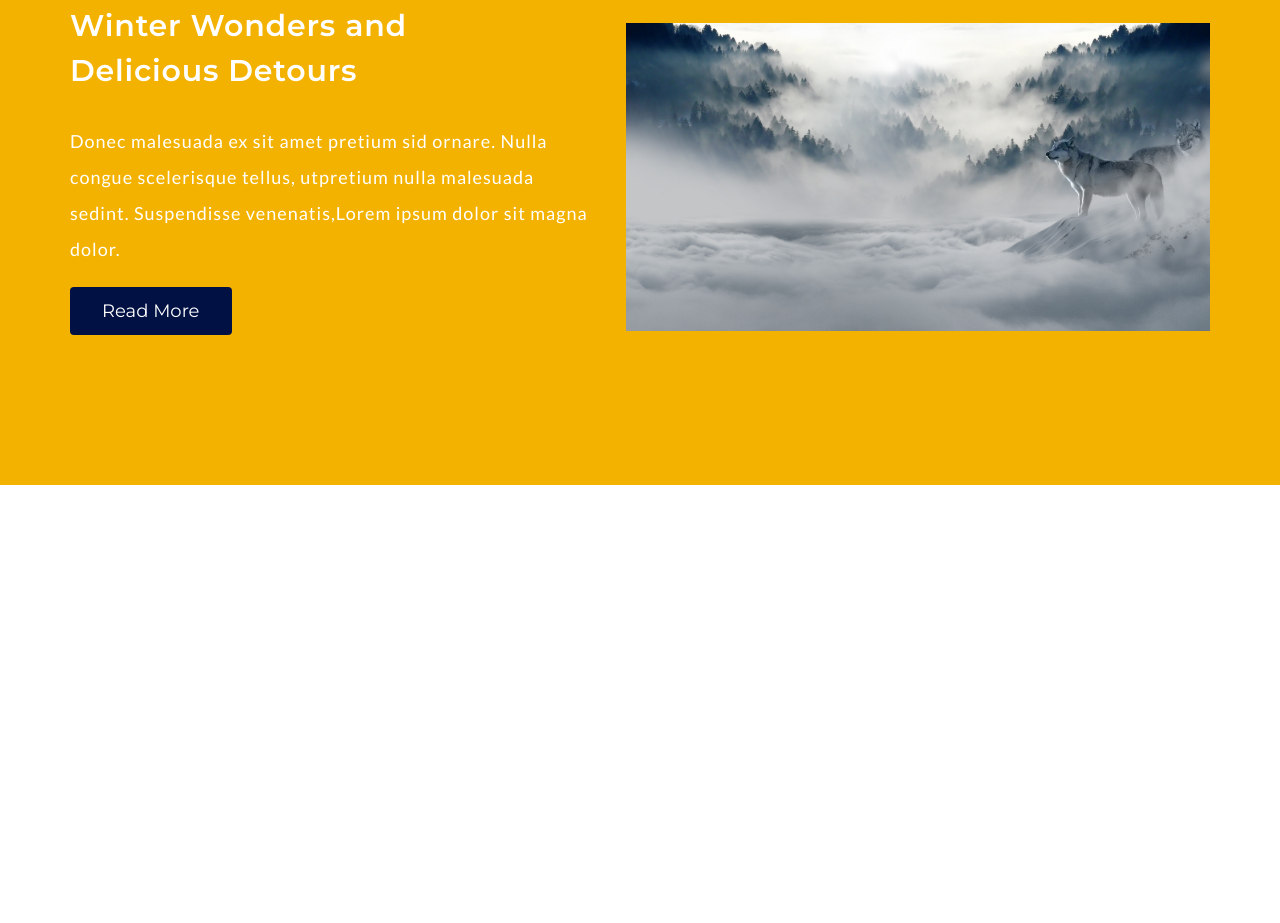
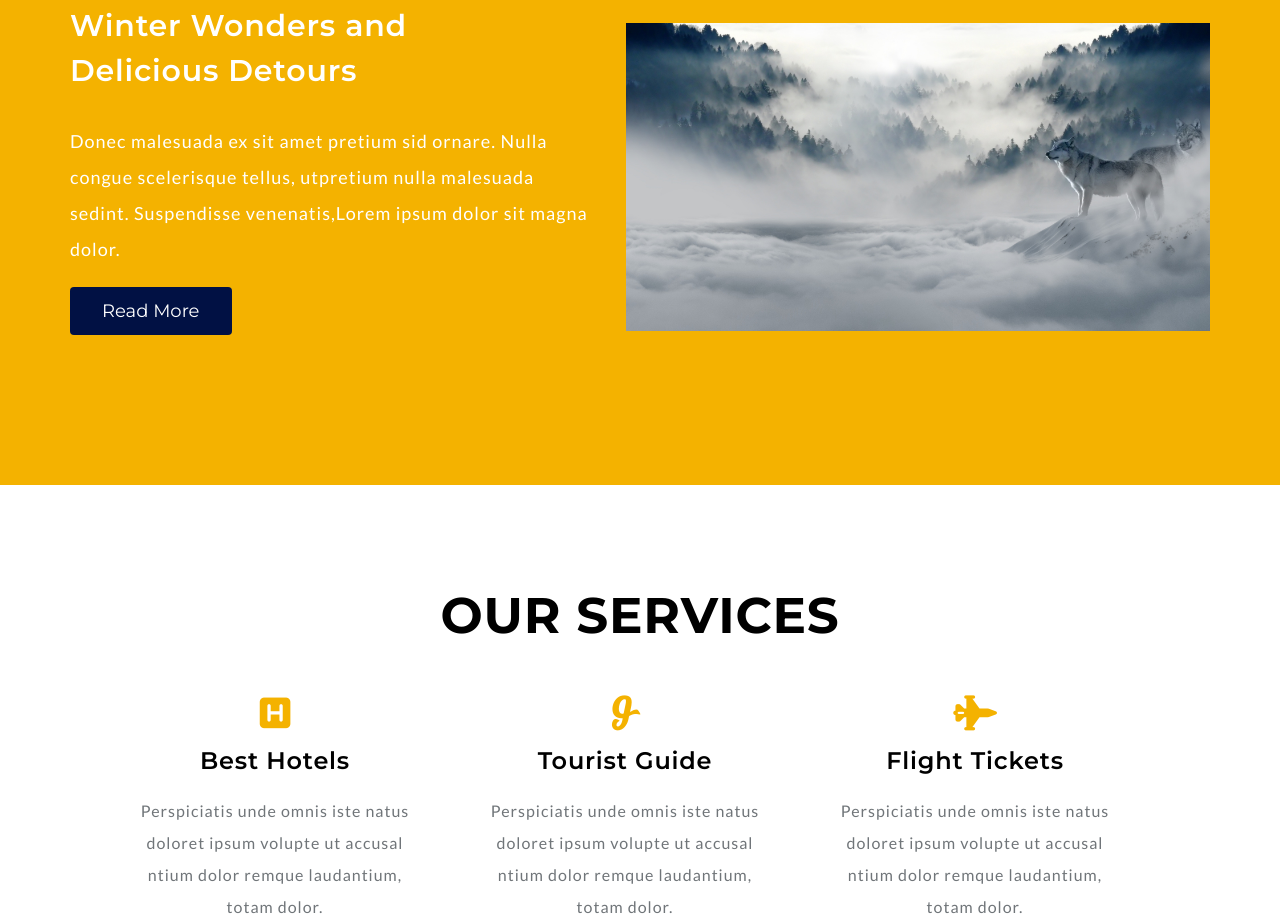
Before and after one commit to leviante/tripspot, a website: page TripSpot/dist/index.html in a window 1280 px wide. Shown: the part 836-1759 px from the top of the page. Before the commit the page ends 1321 px from the top, so only its background shows below. Drawn offline with Linux system fonts and the light colour scheme.

Commit message:
Services first part done - tours left

```diff
--- a/TripSpot/scss/main.scss
+++ b/TripSpot/scss/main.scss
@@ -9,6 +9,7 @@
 
     - Section 1 (Landing)
     - Section 2 (Info 1)
+    - Section 3 (Services)
 
 
 
@@ -290,3 +291,51 @@
     }
   }
 }
+
+// SECTION 3 - SERVICES
+
+#services {
+  @include flex-col-align-center;
+
+  h1 {
+    font-family: $primary-font;
+    font-weight: 700;
+    font-size: 50px;
+    letter-spacing: 0.8px;
+    text-transform: uppercase;
+    margin: 100px 0px 50px 0px;
+  }
+
+  .grid-container {
+    display: grid;
+    grid-template-columns: repeat(auto-fit, 300px);
+    grid-gap: 50px;
+    justify-content: center;
+    width: 90%;
+
+    .service {
+      text-align: center;
+      width: 90%;
+
+      i {
+        color: $primary-color;
+        font-size: 35px;
+        margin-bottom: 15px;
+      }
+
+      h4 {
+        font-family: $primary-font;
+        font-weight: 600;
+        font-size: 24px;
+        letter-spacing: 0.8px;
+        margin-bottom: 20px;
+      }
+      p {
+        font-family: $secondary-font;
+        line-height: 2;
+        letter-spacing: 1px;
+        color: #707579;
+      }
+    }
+  }
+}
```
Also changed, not shown: TripSpot/dist/css/main.css, TripSpot/dist/index.html.
